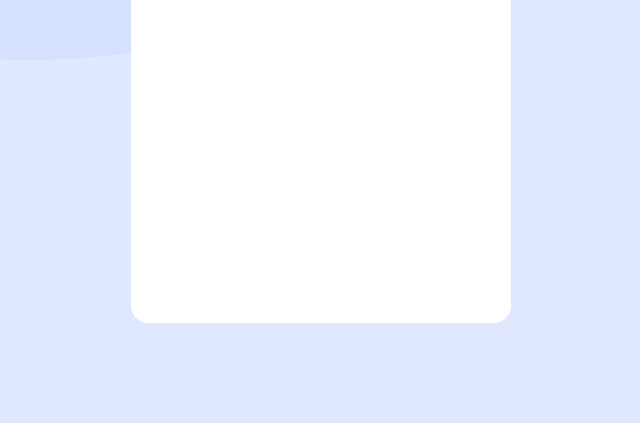
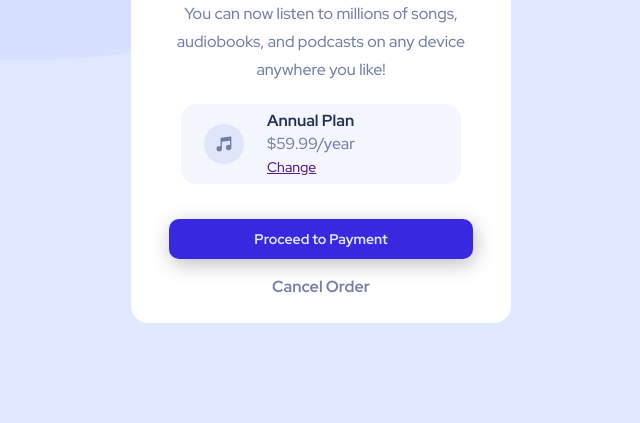
Before and after one commit to BielTsei/order_summary_component-front-end-mentor, a plain HTML site: page index.html in a window 1280 px wide. Shown: the part 377-800 px from the top of the page, without its empty margins (319-959 px from the left). Drawn offline with Linux system fonts and the light colour scheme.

Commit message:
Feito botão de compra, sombra etc

```diff
--- a/index.html
+++ b/index.html
@@ -17,9 +17,23 @@
   </head>
   <body class="background">
     <div class="container">
-      <img src="./imgs/illustration-hero.svg" alt="" />
+      <img class="illustracao" src="./imgs/illustration-hero.svg" alt="" />
       <div class="conteudo">
         <h1>Order Summary</h1>
+        <p class="paragrafo">
+          You can now listen to millions of songs, audiobooks, and podcasts on
+          any device anywhere you like!
+        </p>
+        <div class="container_pedido">
+          <img class="icon_music" src="./imgs/icon-music.svg" alt="" />
+          <div class="container_conteudo">
+            <p class="plano">Annual Plan</p>
+            <p class="valor">$59.99/year</p>
+            <a class="btn_charge" href="">Change</a>
+          </div>
+        </div>
+        <p class="btn_confirma_plano">Proceed to Payment</p>
+        <p class="btn_cancel">Cancel Order</p>
       </div>
     </div>
   </body>
--- a/style.css
+++ b/style.css
@@ -1,3 +1,7 @@
+* {
+  font-family: "Red Hat Display", sans-serif;
+}
+
 .background {
   background: url(./imgs/pattern-background-desktop.svg);
   background-color: hsl(225, 100%, 94%);
@@ -14,18 +18,87 @@
   height: 600px;
   background-color: #fff;
   border-radius: 17px;
+  display: flex;
+  flex-direction: column;
 }
 
-.container img {
+.illustracao {
   width: 380px;
   border-top-left-radius: 17px;
   border-top-right-radius: 17px;
 }
 
 .conteudo h1 {
-  font-family: "Red Hat Display", sans-serif;
   font-weight: 900;
   text-align: center;
   font-size: 26px;
   color: hsl(223, 47%, 23%);
+  margin-top: 45px;
 }
+
+.paragrafo {
+  font-weight: 500;
+  color: hsl(224, 23%, 55%);
+  line-height: 28px;
+  text-align: center;
+  padding: 20px;
+}
+
+.container_pedido {
+  width: 280px;
+  height: 80px;
+  background-color: hsla(225, 100%, 94%, 0.388);
+  border-radius: 15px;
+  margin: auto;
+  display: flex;
+  align-content: center;
+  flex-wrap: wrap;
+  align-items: center;
+}
+
+.plano {
+  font-weight: 700;
+  color: hsl(223, 47%, 23%);
+  height: 23px;
+}
+
+.icon_music {
+  width: 40px;
+  padding-right: 23px;
+  padding-left: 23px;
+}
+
+.valor {
+  color: hsl(224, 23%, 55%);
+  height: 23px;
+}
+
+.btn_charge {
+  font-size: 14px;
+  height: 23px;
+}
+
+.btn_confirma_plano {
+  font-weight: 700;
+  color: hsl(225, 100%, 94%);
+  font-size: 14px;
+  width: 304px;
+  height: 40px;
+  background-color: hsl(245, 75%, 52%);
+  border-radius: 10px;
+  text-align: center;
+  line-height: 40px;
+  margin: auto;
+  margin-top: 35px;
+  box-shadow: 2px 5px 20px rgba(0, 0, 0, 0.257);
+}
+
+.btn_cancel {
+  color: hsl(224, 23%, 55%);
+  font-weight: 700;
+  margin: auto;
+  margin-top: 20px;
+  display: flex;
+  align-items: center;
+  justify-content: center;
+}
```
